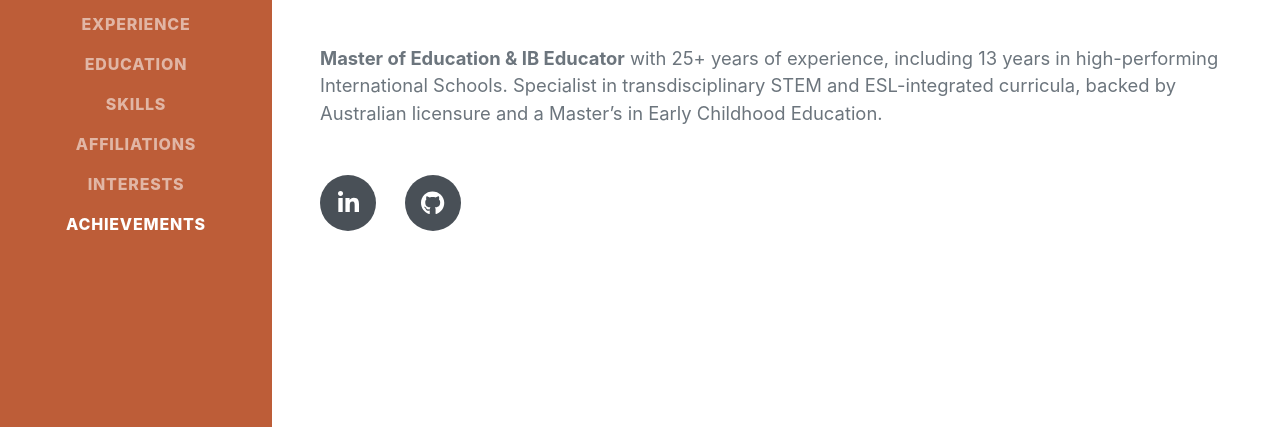
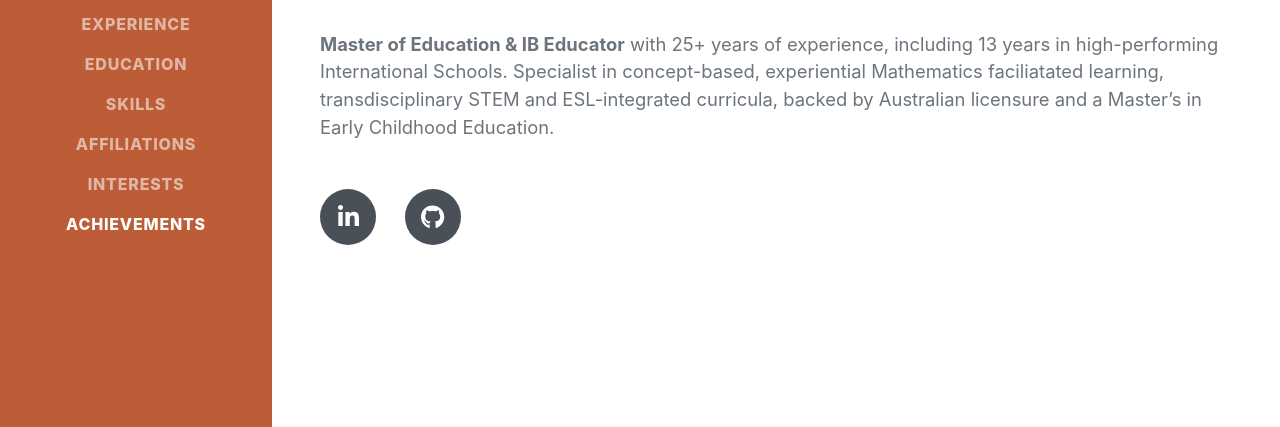
Before and after one commit to gurukomodo/CV_Maths_Coach, a website: page index.html in a window 1280 px wide. Shown: the part 370-797 px from the top of the page. Drawn offline with nearby package versions, Linux system fonts and the light colour scheme; a web font is replaced by a local one.

Commit message:
Revise educator description for clarity and focus
Updated the description to emphasize concept-based learning.

```diff
--- a/index.html
+++ b/index.html
@@ -44,7 +44,7 @@
                         Jhong Hua 2nd Road · Tainan, Taiwan · +886 905 903 246 ·
                         <a href="mailto:name@email.com">g.e.pamment@gmail.com</a>
                     </div>
-                    <p class="lead mb-5"><b>Master of Education & IB Educator</b> with 25+ years of experience, including 13 years in high-performing International Schools. Specialist in transdisciplinary STEM and ESL-integrated curricula, backed by Australian licensure and a Master’s in Early Childhood Education.
+                    <p class="lead mb-5"><b>Master of Education & IB Educator</b> with 25+ years of experience, including 13 years in high-performing International Schools. Specialist in concept-based, experiential Mathematics faciliatated learning, transdisciplinary STEM and ESL-integrated curricula, backed by Australian licensure and a Master’s in Early Childhood Education.
 </p>
                     <div class="social-icons">
     <a class="social-icon" href="https://www.linkedin.com/in/gpamment/"><i class="fab fa-linkedin-in"></i></a>
```
